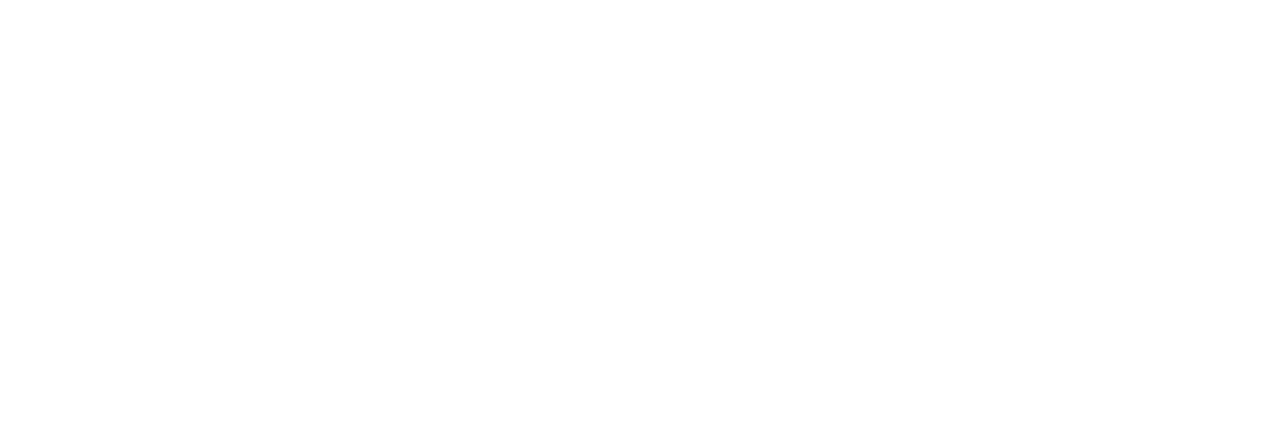
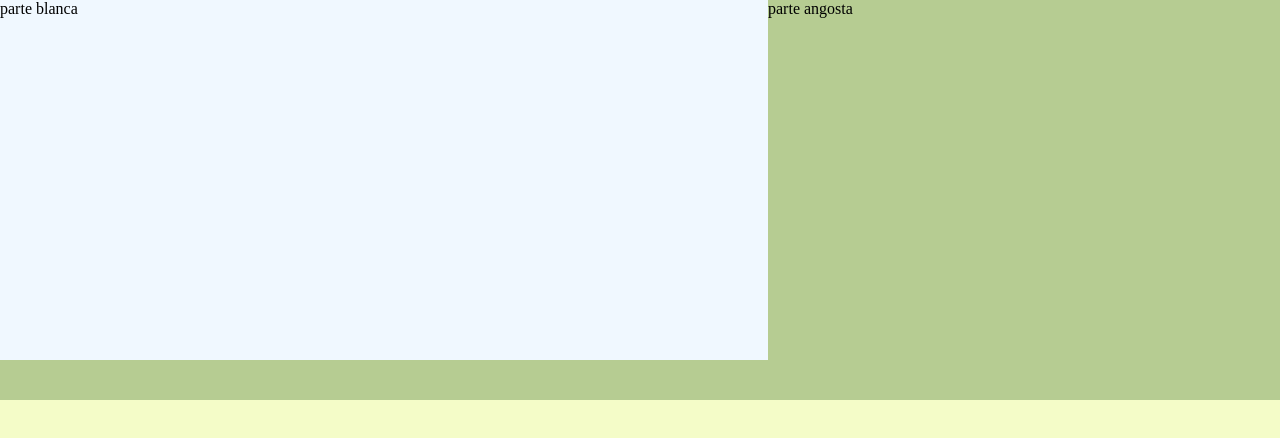
Before and after one commit to eliana-001/practicas2025, a plain HTML site: page index.html in a window 1280 px wide. Drawn offline with Linux system fonts and the light colour scheme.

Commit message:
comienzo a estructurar mi cv

```diff
--- a/css/estilos.css
+++ b/css/estilos.css
@@ -0,0 +1,28 @@
+*{
+    margin: 0;
+    padding: 0;
+    box-sizing: border-box;
+}
+
+
+
+
+
+
+body{
+    background-color: rgb(244, 252, 200);
+    height: 50vh; /*unidad viewport heigh*/
+    width:100vw; /*unidad viewport heigh*/
+}
+.contenedor{
+    height:100%;
+    width:100%;
+    background-color: rgb(182, 204, 146);
+    display: flex;
+}
+
+main{
+    height:90%;
+    width:60%;
+    background-color: aliceblue;
+}
--- a/index.html
+++ b/index.html
@@ -4,8 +4,25 @@
     <meta charset="UTF-8">
     <meta name="viewport" content="width=device-width, initial-scale=1.0">
     <title>Document</title>
+
+    <link rel="stylesheet" href="css/estilos.css">
 </head>
 <body>
+    <!-- <header>
+        <nav>
+
+        </nav>
+    </header>
+    <main>
+
+    </main>
+    <footer>
+
+    </footer> -->
+    <section class="contenedor">
+    <main>parte blanca</main>
+    <aside> parte angosta</aside>
+    </section>
 
 </body>
 </html>
```
